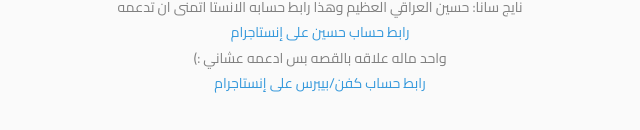
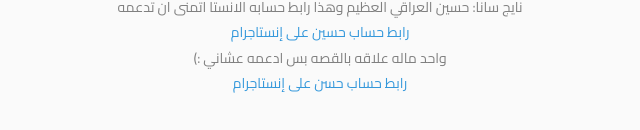
Before and after one commit to KAFAN111/Sana.WORLD, a plain HTML site: page index.html in a window 1280 px wide. Shown: the part 1671-1801 px from the top of the page, 320-960 px from the left. Drawn offline with Linux system fonts and the light colour scheme.

Commit message:
Update index.html

```diff
--- a/index.html
+++ b/index.html
@@ -125,7 +125,7 @@
             نايج سانا: حسين العراقي العظيم وهذا رابط حسابه الانستا اتمنى ان تدعمه <br>
             <a href="https://www.instagram.com/lo__cas44?igsh=eWtwZTN3c3JqdDNj" target="_blank">رابط حساب حسين على إنستاجرام</a><br>
             واحد ماله علاقه بالقصه بس ادعمه عشاني :) <br>
-            <a href="https://www.instagram.com/odjdi87_87?igsh=aHppZWJmbmo4YWYw" target="_blank">رابط حساب كفن/بيبرس على إنستاجرام</a>
+            <a href="https://www.instagram.com/odjdi87_87?igsh=aHppZWJmbmo4YWYw" target="_blank">رابط حساب حسن على إنستاجرام</a>
         </p>
     </section>
 
```
